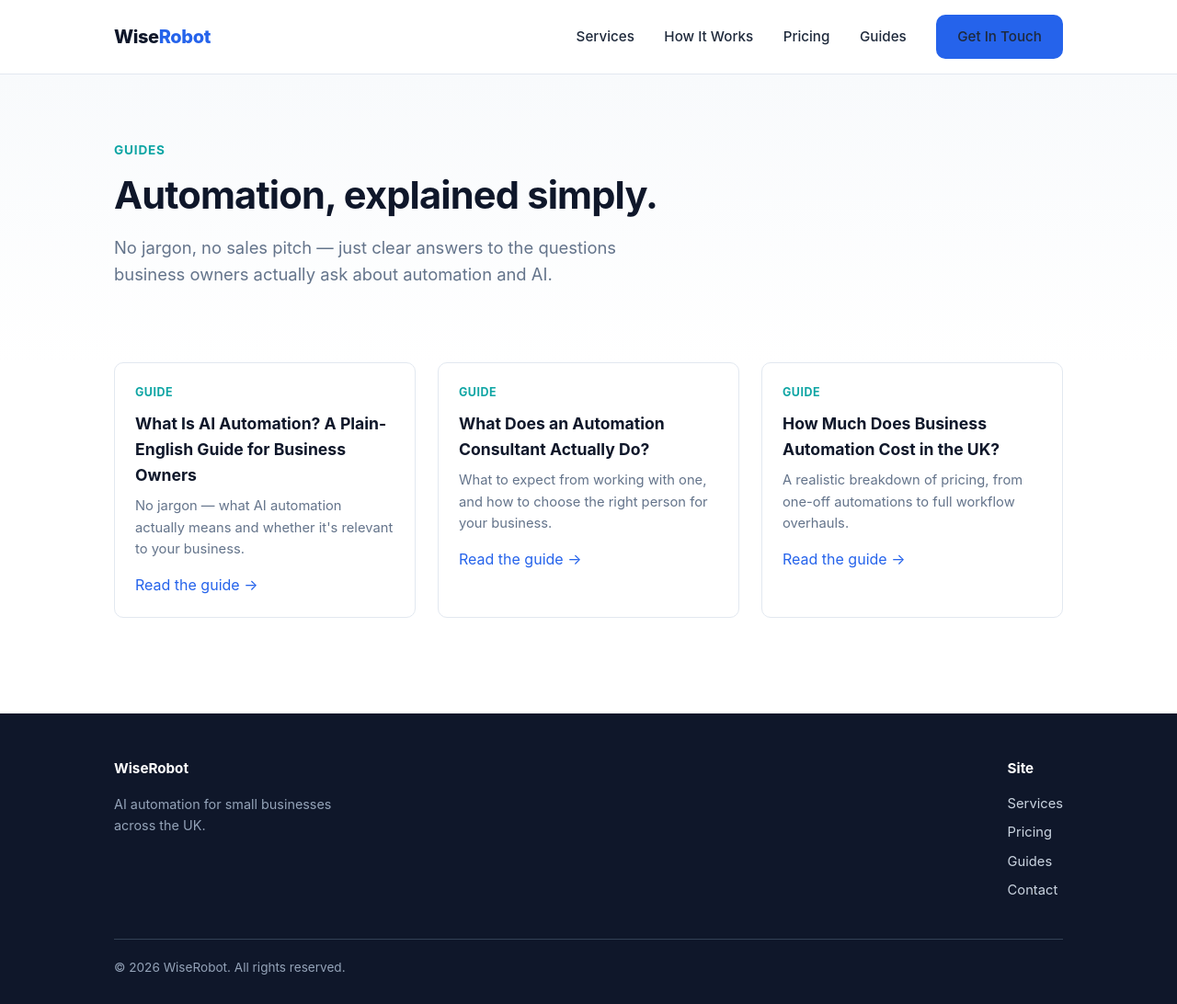
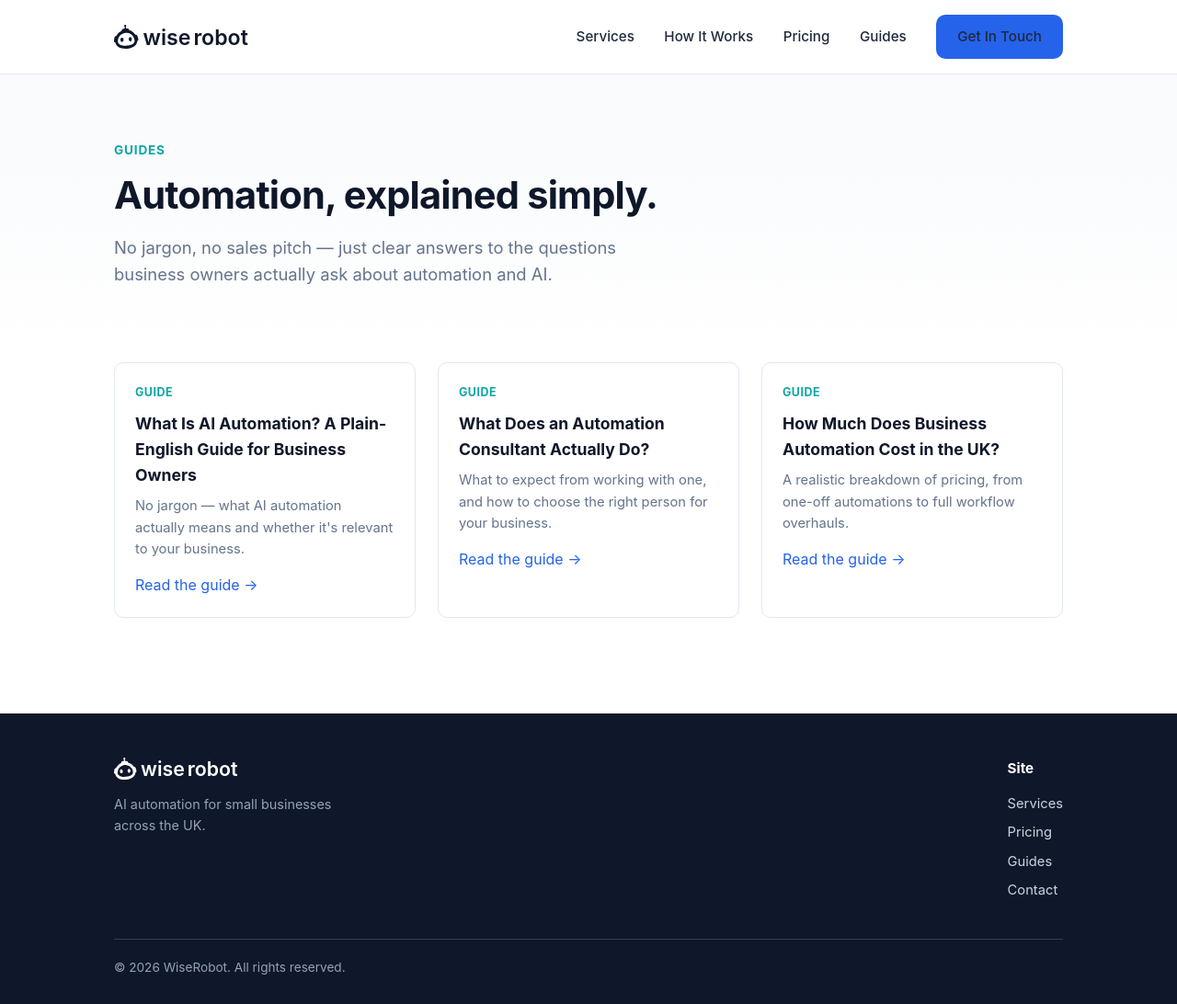
Before and after one commit to no-graviti/wiserobot-website, a plain HTML site: page blog/index.html in a window 1280 px wide. Shown: the whole page at 92% size. Drawn offline with Linux system fonts and the light colour scheme.

Commit message:
Add WiseRobot logo to header and footer

```diff
--- a/blog/index.html
+++ b/blog/index.html
@@ -7,12 +7,13 @@
 <meta name="description" content="Plain-English guides on AI automation, automation consultants, and what business process automation actually costs in the UK.">
 <link rel="canonical" href="https://wiserobot.co.uk/blog/index.html">
 <link rel="stylesheet" href="../css/style.css">
+<link rel="icon" type="image/svg+xml" href="../assets/favicon.svg">
 </head>
 <body>
 
 <header class="site">
   <div class="wrap">
-    <div class="logo"><a href="../index.html" style="color:inherit;text-decoration:none;">Wise<span>Robot</span></a></div>
+    <div class="logo"><a href="../index.html"><img src="../assets/logo-dark.svg" alt="WiseRobot"></a></div>
     <nav class="main-nav">
       <a href="../index.html#services">Services</a>
       <a href="../index.html#how-it-works">How It Works</a>
@@ -66,7 +67,7 @@
   <div class="wrap">
     <div class="foot-grid">
       <div>
-        <h4>WiseRobot</h4>
+        <div class="logo" style="margin-bottom:14px;"><img src="../assets/logo-light.svg" alt="WiseRobot"></div>
         <p style="max-width:260px; color:#94a3b8; font-size:0.9rem;">AI automation for small businesses across the UK.</p>
       </div>
       <div>
--- a/css/style.css
+++ b/css/style.css
@@ -63,6 +63,8 @@ header.site .wrap {
   letter-spacing: -0.02em;
 }
 .logo span { color: var(--blue); }
+.logo img { height: 26px; width: auto; display: block; }
+footer.site .logo img { height: 24px; }
 
 nav.main-nav a {
   color: var(--text);
```
Also changed, not shown: blog/automation-consultant-guide.html (+3 -2 lines), blog/business-automation-cost-uk.html (+3 -2 lines), blog/what-is-ai-automation.html (+3 -2 lines), contact.html (+3 -2 lines), index.html (+3 -2 lines), assets/favicon.svg (added), assets/logo-dark.svg (added), assets/logo-light.svg (added).
